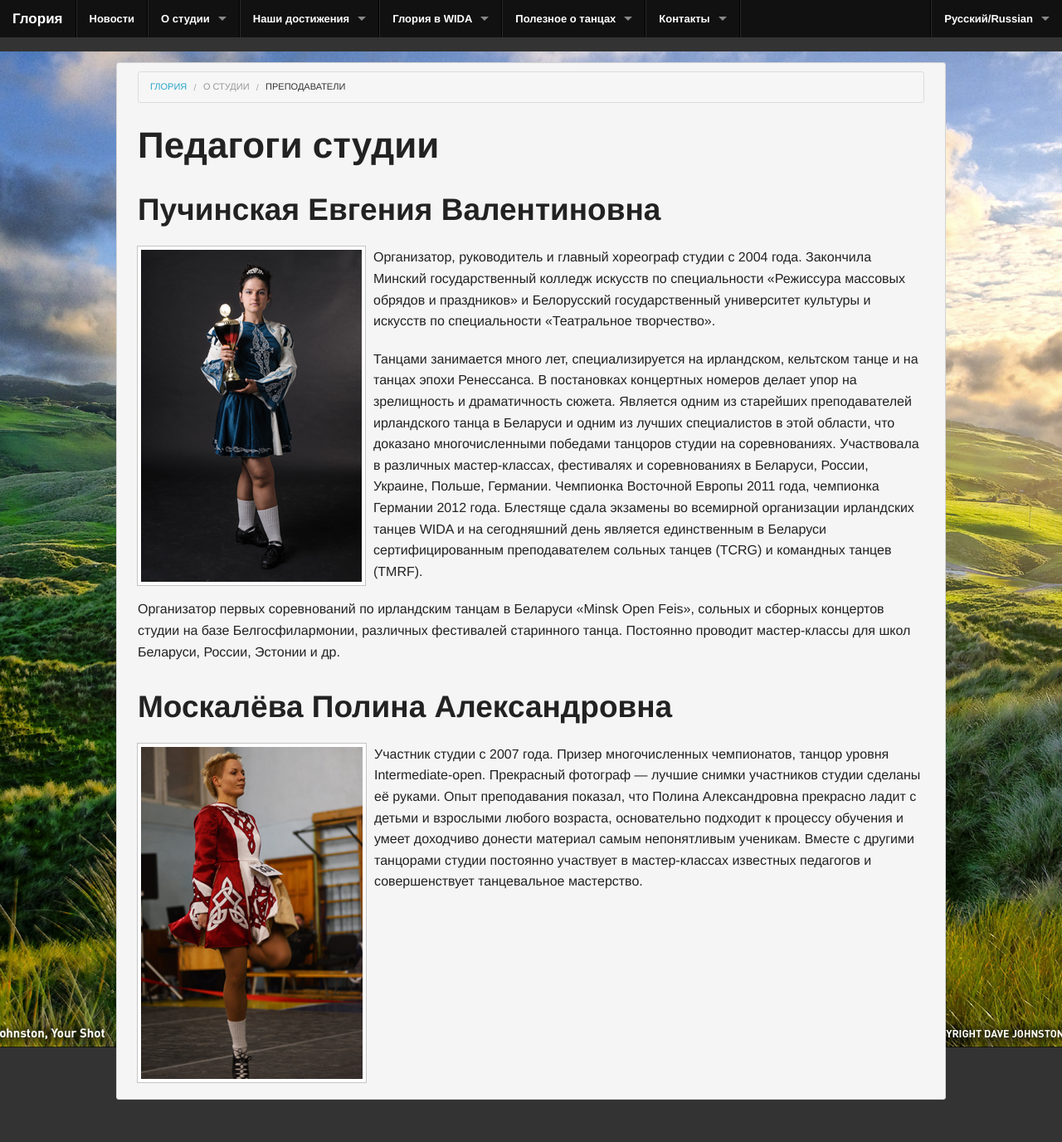
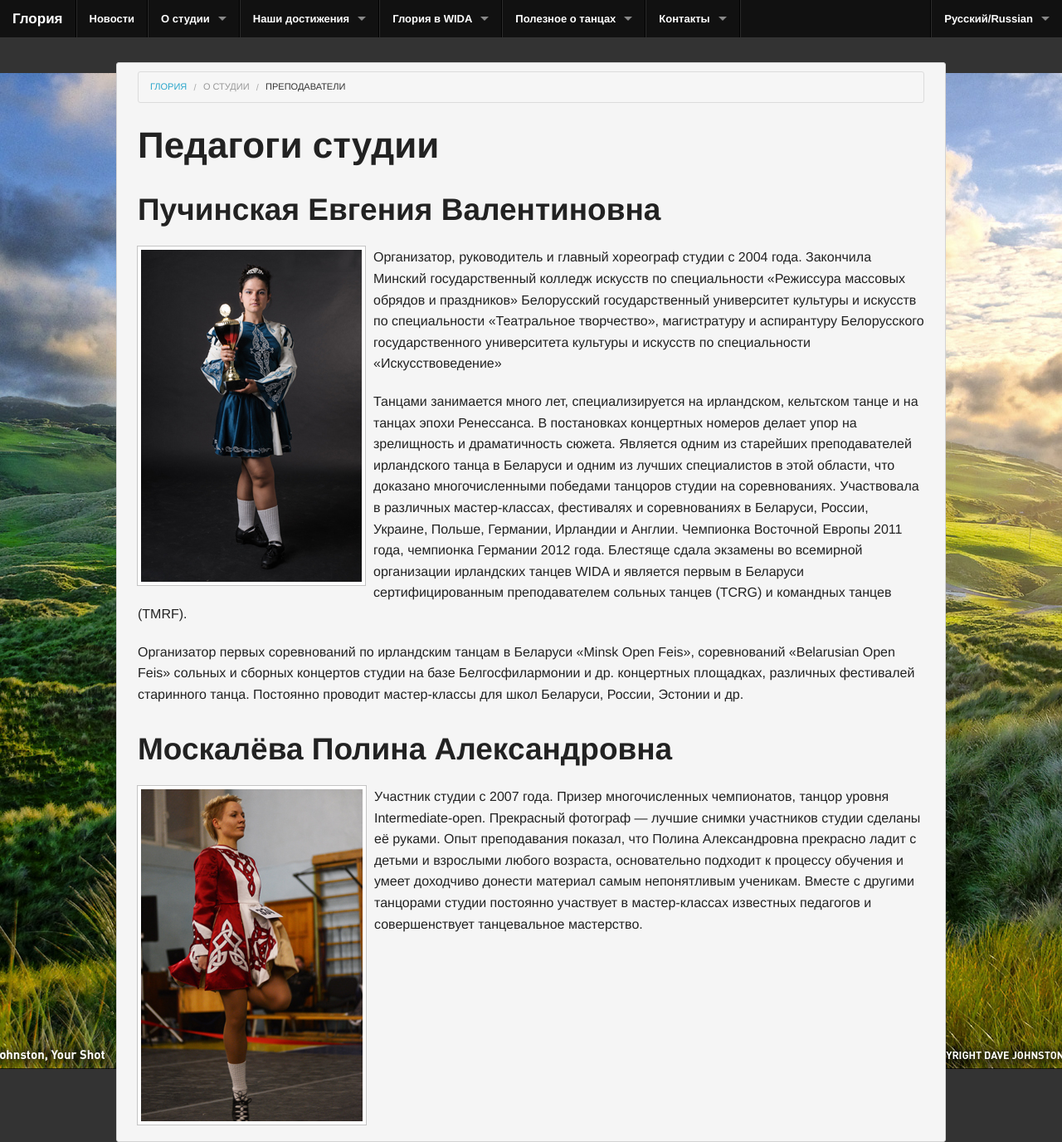
Before and after one commit to gloria-studio/gloria-studio.github.io, a Jekyll site: the page built from about/teachers/index.md, in a window 1280 px wide. Shown: the whole page at 83% size. Built offline with Jekyll 4.4.1, drawn with Linux system fonts in a browser that asks for light colours; Markdown is read by kramdown in place of the engine named in the settings; before the commit the page ends 1325 px from its top, so only the background shows below that.

Commit message:
Updated index.md

```diff
--- a/about/teachers/index.md
+++ b/about/teachers/index.md
@@ -11,9 +13,9 @@ level2_title: О студии
 <a style="float: left; cursor: default; margin: 0 10px 10px 0;" class="th"><img src="/img/teachers_jenny.jpg" /></a>
 Организатор, руководитель и главный хореограф студии с 2004 года.
 Закончила Минский государственный колледж искусств по специальности
-&laquo;Режиссура массовых обрядов и праздников&raquo; и Белорусский
+&laquo;Режиссура массовых обрядов и праздников&raquo;  Белорусский
 государственный университет культуры и искусств по специальности
-&laquo;Театральное творчество&raquo;.
+&laquo;Театральное творчество&raquo;, магистратуру и аспирантуру Белорусского государственного университета культуры и искусств по специальности  &laquo;Искусствоведение&raquo;
 
 Танцами занимается много лет, специализируется на ирландском,
 кельтском танце и на танцах эпохи Ренессанса. В постановках концертных
@@ -22,16 +24,14 @@ level2_title: О студии
 Беларуси и одним из лучших специалистов в этой области, что доказано
 многочисленными победами танцоров студии на соревнованиях.
 Участвовала в различных мастер-классах, фестивалях и соревнованиях в
-Беларуси, России, Украине, Польше, Германии.
+Беларуси, России, Украине, Польше, Германии, Ирландии и Англии.
 Чемпионка Восточной Европы 2011 года, чемпионка Германии 2012 года.
 Блестяще сдала экзамены во всемирной организации ирландских танцев
-WIDA и на сегодняшний день является единственным в Беларуси
-сертифицированным преподавателем сольных танцев (TCRG) и командных
-танцев (TMRF).
+WIDA и является первым в Беларуси сертифицированным преподавателем сольных танцев (TCRG) и командных танцев (TMRF).
 
 Организатор первых соревнований по ирландским танцам в Беларуси &laquo;Minsk
-Open Feis&raquo;, сольных и сборных концертов студии на базе
-Белгосфилармонии, различных фестивалей старинного танца. Постоянно
+Open Feis&raquo;, соревнований &laquo;Belarusian Open Feis&raquo; сольных и сборных концертов студии на базе
+Белгосфилармонии и др. концертных площадках, различных фестивалей старинного танца. Постоянно
 проводит мастер-классы для школ Беларуси, России, Эстонии и др.
 
 <div data-clearing></div>
```
Also changed, not shown: other parts of about/teachers/index.md (+2 -0 lines).
